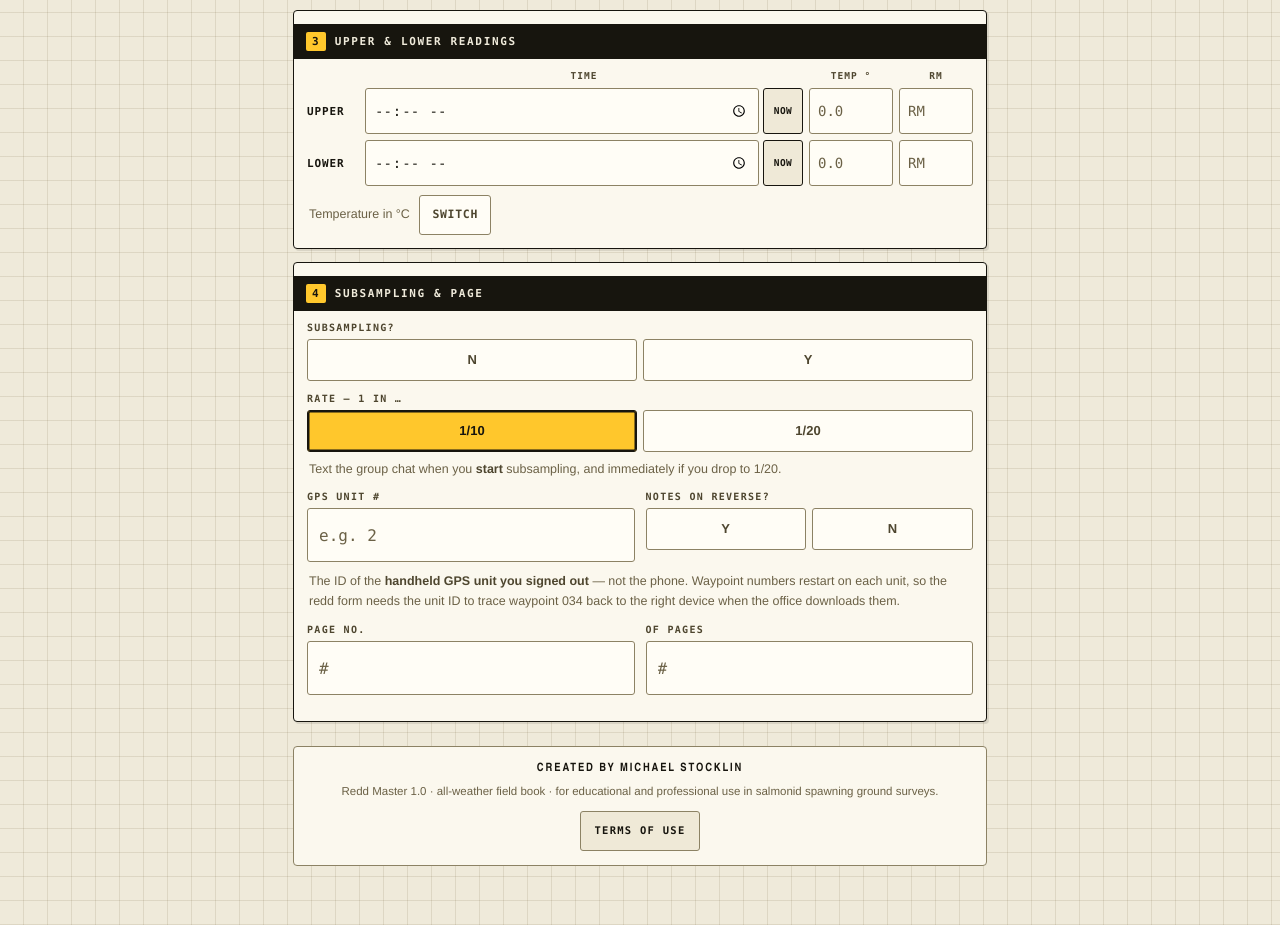
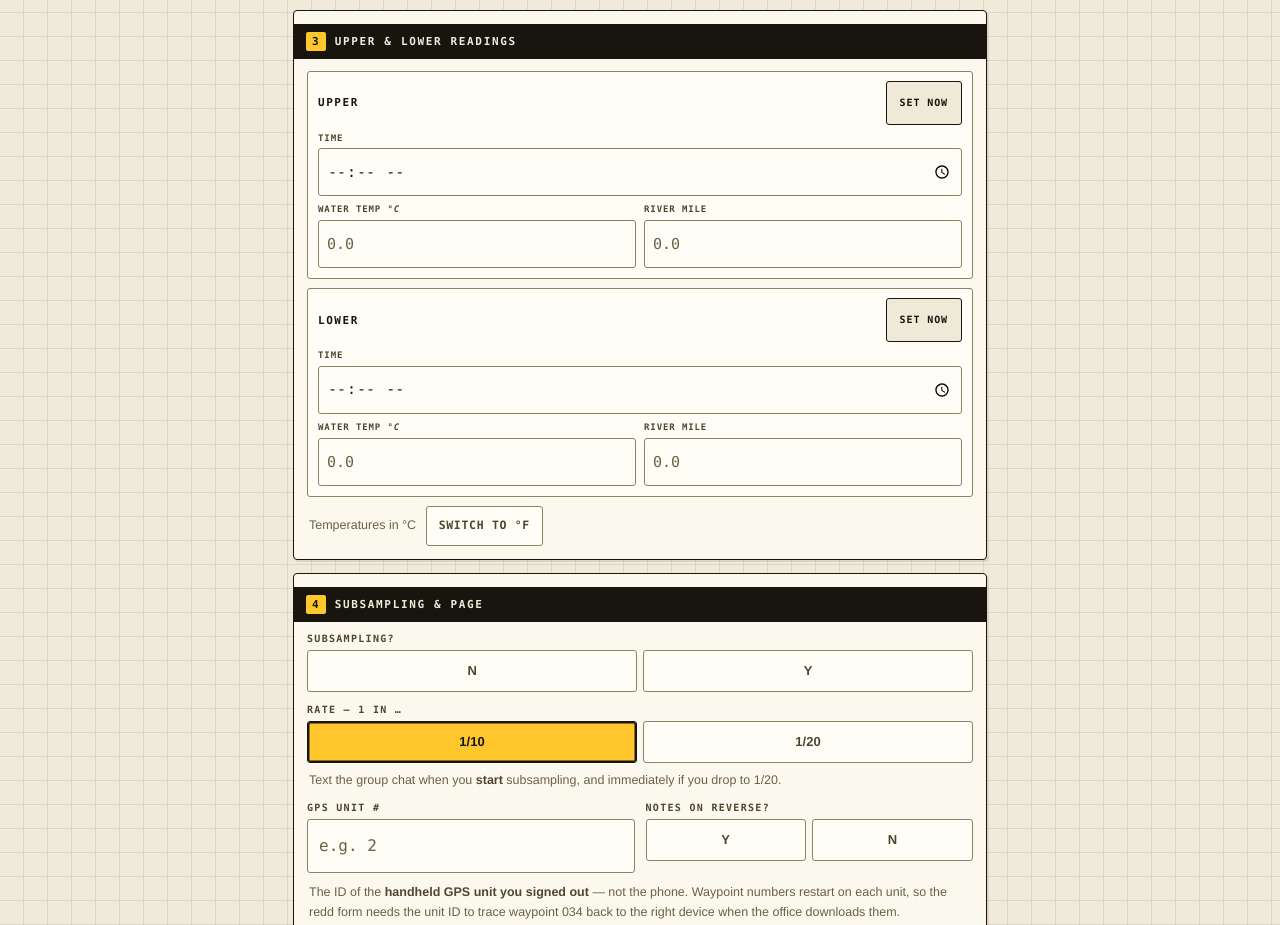
Before and after one commit to GitAlexJones/ReddMaster-1.0, a plain HTML site: page index.html in a window 1280 px wide. Shown: the part 1667-2592 px from the top of the page. Drawn offline with Linux system fonts and the light colour scheme.

Commit message:
Add files via upload

```diff
--- a/index.html
+++ b/index.html
@@ -115,11 +115,11 @@ main{max-width:720px;margin:0 auto;padding:15px 13px 8px}
 .f:last-child{margin-bottom:0}
 .f > .lab{display:block;font:700 10px/1 var(--mono);letter-spacing:.13em;text-transform:uppercase;
   color:var(--tx2);margin-bottom:6px}
-.g2{display:grid;grid-template-columns:1fr 1fr;gap:11px}
+.g2{display:grid;grid-template-columns:minmax(0,1fr) minmax(0,1fr);gap:11px}
 .g2>*{min-width:0}
 .f,.unitrow{min-width:0}
 input[type=text],input[type=number],input[type=date],input[type=time],select.in,textarea{
-  width:100%;min-width:0;height:var(--tap);padding:0 11px;border-radius:var(--r-sm);background:var(--surf2);
+  width:100%;min-width:0;max-width:100%;height:var(--tap);padding:0 11px;border-radius:var(--r-sm);background:var(--surf2);
   border:1.5px solid var(--line2);font:500 16px/1 var(--mono);color:var(--tx);
   transition:border-color .12s,box-shadow .12s,background .12s}
 textarea{height:auto;min-height:80px;padding:11px;line-height:1.55;resize:vertical;
@@ -152,24 +152,38 @@ select.in{appearance:none;-webkit-appearance:none;padding-right:34px;
 .seg.sm button{min-height:42px;min-width:0;font-size:13px;padding:6px 9px}
 
 /* ---------------- upper/lower grid (mirrors the printed box) ---------------- */
-.row3{display:grid;grid-template-columns:1fr 1fr 1fr;gap:9px}
+.row3{display:grid;grid-template-columns:repeat(3,minmax(0,1fr));gap:9px}
 .row3>*{min-width:0}
-.ulgrid{display:grid;grid-template-columns:52px 1fr 84px 74px;gap:6px;align-items:center}
-.ulh{font:700 9.5px/1 var(--mono);letter-spacing:.11em;text-transform:uppercase;color:var(--tx2);
-  text-align:center;padding-bottom:2px}
-.ull{font:700 11px/1 var(--mono);letter-spacing:.08em;text-transform:uppercase;color:var(--tx)}
-.ulc{display:flex;gap:4px;min-width:0}
-.ulc input{height:46px;padding:0 8px;font-size:14px;min-width:0;flex:1}
-.ulnow{flex:0 0 auto;width:40px;height:46px;border:1.5px solid var(--tx);border-radius:var(--r-sm);
-  background:var(--surf3);font:700 9.5px/1 var(--mono);letter-spacing:.04em;color:var(--tx)}
-.ulnow:active{background:var(--cover)}
+.ulrow{border:1.5px solid var(--line2);border-radius:var(--r-sm);background:var(--surf2);
+  padding:9px 10px 10px;margin-bottom:9px}
+.ulhead{display:flex;align-items:center;justify-content:space-between;gap:10px;margin-bottom:8px}
+.ultag{font:700 11px/1 var(--mono);letter-spacing:.14em;text-transform:uppercase;color:var(--tx)}
+.ulnow{flex:0 0 auto;min-height:44px;padding:0 13px;border:1.5px solid var(--tx);
+  border-radius:var(--r-sm);background:var(--surf3);color:var(--tx);
+  font:700 10px/1 var(--mono);letter-spacing:.09em;text-transform:uppercase}
+.ulnow:active{background:var(--cover);transform:translate(1px,1px)}
+.ulfields{display:grid;grid-template-columns:repeat(2,minmax(0,1fr));gap:8px}
+.ulfields>label:first-child{grid-column:1 / -1}
+.ulfields>label{display:block;min-width:0}
+.ulfields input{width:100%;min-width:0;max-width:100%;height:48px;padding:0 8px;font-size:15px}
+/* iOS gives date/time inputs a wide intrinsic size — keep them inside their track */
+input[type=time],input[type=date]{-webkit-appearance:none;appearance:none;
+  min-width:0;max-width:100%;flex:1 1 auto}
+.unitrow{min-width:0}.unitrow input{min-width:0;flex:1 1 auto}
+.ulcap{display:block;font:700 9px/1.2 var(--mono);letter-spacing:.1em;text-transform:uppercase;
+  color:var(--tx2);margin-bottom:5px;white-space:nowrap;overflow:hidden;text-overflow:ellipsis}
+/* narrow phones or large system text: stack rather than squeeze */
+/* small phones and large system text: paired fields stack rather than collide */
+@media (max-width:400px){.g2{grid-template-columns:minmax(0,1fr)}
+  .row3{grid-template-columns:repeat(2,minmax(0,1fr))}
+  .row3>label:last-child{grid-column:1 / -1}}
 
 /* ---------------- tally rows (one river mile per line) ---------------- */
 .totbox{background:var(--tx);color:var(--bg);border:1.5px solid var(--tx);border-radius:var(--r);
   padding:10px 11px;margin-bottom:12px;box-shadow:var(--sh)}
 .totbox .th{font:700 9.5px/1 var(--mono);letter-spacing:.16em;text-transform:uppercase;
   color:var(--cover);margin-bottom:9px}
-.totgrid{display:grid;grid-template-columns:repeat(5,1fr);gap:7px}
+.totgrid{display:grid;grid-template-columns:repeat(5,minmax(0,1fr));gap:7px}
 .totgrid div{text-align:center}
 .totgrid .tv{font:700 19px/1 var(--mono);font-variant-numeric:tabular-nums}
 .totgrid .tk{font:700 8.5px/1.2 var(--mono);letter-spacing:.07em;text-transform:uppercase;
@@ -189,8 +203,8 @@ select.in{appearance:none;-webkit-appearance:none;padding-right:34px;
 .rowhead .x:active{background:var(--sal);border-color:var(--sal);color:#FBF8EE}
 .subhead{font:700 9.5px/1 var(--mono);letter-spacing:.13em;text-transform:uppercase;color:var(--tx2);
   padding:9px 10px 5px;background:var(--surf2);border-top:1px solid var(--line)}
-.cg3{display:grid;grid-template-columns:1fr 1fr 1fr;gap:0}
-.cg2{display:grid;grid-template-columns:1fr 1fr;gap:0}
+.cg3{display:grid;grid-template-columns:repeat(3,minmax(0,1fr));gap:0}
+.cg2{display:grid;grid-template-columns:repeat(2,minmax(0,1fr));gap:0}
 .rownotes{padding:9px 10px 10px;border-top:1px solid var(--line);background:var(--surf2)}
 .rownotes input{height:44px;font-size:14px}
 
@@ -203,7 +217,7 @@ select.in{appearance:none;-webkit-appearance:none;padding-right:34px;
 .sphead .tot{font:700 13px/1 var(--mono);color:var(--tx);background:var(--cover);
   border:1.5px solid var(--tx);padding:4px 9px;min-width:40px;text-align:center}
 .sphead .tot.zero{color:var(--tx3);background:var(--surf2);border-color:var(--line)}
-.t3{display:grid;grid-template-columns:1fr 1fr 1fr;gap:0}
+.t3{display:grid;grid-template-columns:repeat(3,minmax(0,1fr));gap:0}
 .tcell{background:var(--surf);padding:0 0 9px;text-align:center;border-right:1px solid var(--line)}
 .tcell:last-child{border-right:none}
 .tcell .cap{font:700 9.5px/1 var(--mono);letter-spacing:.13em;text-transform:uppercase;
@@ -673,18 +687,29 @@ table.dt tfoot td{background:var(--surf3);font-weight:700;color:var(--tx);border
 
     <div class="card">
       <div class="secthead"><span class="sn">3</span><span class="st">Upper &amp; lower readings</span></div>
-      <div class="ulgrid">
-        <span class="ulh"></span><span class="ulh">Time</span><span class="ulh">Temp <em class="u">&deg;</em></span><span class="ulh">RM</span>
-        <span class="ull">Upper</span>
-        <span class="ulc"><input type="time" data-h="upTime"><button class="ulnow" data-act="now" data-k="upTime">NOW</button></span>
-        <span class="ulc"><input type="number" inputmode="decimal" step="0.1" data-h="upTemp" placeholder="0.0"></span>
-        <span class="ulc"><input type="number" inputmode="decimal" step="0.1" data-h="upRM" placeholder="RM"></span>
-        <span class="ull">Lower</span>
-        <span class="ulc"><input type="time" data-h="loTime"><button class="ulnow" data-act="now" data-k="loTime">NOW</button></span>
-        <span class="ulc"><input type="number" inputmode="decimal" step="0.1" data-h="loTemp" placeholder="0.0"></span>
-        <span class="ulc"><input type="number" inputmode="decimal" step="0.1" data-h="loRM" placeholder="RM"></span>
+      <div class="ulrow">
+        <div class="ulhead"><span class="ultag">Upper</span>
+          <button class="ulnow" data-act="now" data-k="upTime">Set now</button></div>
+        <div class="ulfields">
+          <label><span class="ulcap">Time</span><input type="time" data-h="upTime"></label>
+          <label><span class="ulcap">Water temp <em class="u">°<span class="unitLbl">C</span></em></span>
+            <input type="number" inputmode="decimal" step="0.1" data-h="upTemp" placeholder="0.0"></label>
+          <label><span class="ulcap">River mile</span>
+            <input type="number" inputmode="decimal" step="0.1" data-h="upRM" placeholder="0.0"></label>
+        </div>
       </div>
-      <p class="hint">Temperature in °<span id="unitLbl">C</span> <button class="chip mute" data-act="unit" style="margin-left:6px">switch</button></p>
+      <div class="ulrow">
+        <div class="ulhead"><span class="ultag">Lower</span>
+          <button class="ulnow" data-act="now" data-k="loTime">Set now</button></div>
+        <div class="ulfields">
+          <label><span class="ulcap">Time</span><input type="time" data-h="loTime"></label>
+          <label><span class="ulcap">Water temp <em class="u">°<span class="unitLbl">C</span></em></span>
+            <input type="number" inputmode="decimal" step="0.1" data-h="loTemp" placeholder="0.0"></label>
+          <label><span class="ulcap">River mile</span>
+            <input type="number" inputmode="decimal" step="0.1" data-h="loRM" placeholder="0.0"></label>
+        </div>
+      </div>
+      <p class="hint">Temperatures in °<span class="unitLbl">C</span> <button class="chip mute" data-act="unit" style="margin-left:6px">Switch to °F</button></p>
     </div>
 
     <div class="card">
@@ -1115,7 +1140,7 @@ function fillHeader(){
   $("#subRateWrap").hidden=h.subsampling!=="Y";
   ["species","fork","waterType","surveyType","visibility","subsampling","subRate","reverseNotes"]
     .forEach(k=>paintSeg(k,h[k]));
-  $("#unitLbl").textContent=DB.unit;
+  $$(".unitLbl").forEach(e=>e.textContent=DB.unit);
   renderChrome();
 }
 document.addEventListener("input",e=>{
@@ -2752,8 +2777,9 @@ document.addEventListener("click",e=>{
       $("#reddLiveCt").textContent=DRAFT.liveOnRedd;revalidate();saveDraft();hap(8);break;}
     case "now": {const el=$('[data-h="'+k+'"]');el.value=nowHM();S().header[k]=el.value;save();hap(8);break;}
     case "nowdate": {const el=$('[data-h="date"]');el.value=today();S().header.date=el.value;save();renderChrome();hap(8);break;}
-    case "unit": {DB.unit=DB.unit==="C"?"F":"C";$("#unitLbl").textContent=DB.unit;save();hap(8);break;}
-    case "unitset": {DB.unit=v;$("#unitLbl").textContent=v;save();openSettings();break;}
+    case "unit": {DB.unit=DB.unit==="C"?"F":"C";
+      $$(".unitLbl").forEach(e=>e.textContent=DB.unit);save();hap(8);break;}
+    case "unitset": {DB.unit=v;$$(".unitLbl").forEach(e=>e.textContent=v);save();openSettings();break;}
     case "theme": DB.theme=v;applyTheme();save();openSettings();break;
     case "tog": {DB[k]=!DB[k];save();if(k==="keepAwake")setWake(DB[k]);openSettings();break;}
     case "graph": {DB.charts=DB.charts||{};DB.charts[k]=!DB.charts[k];save();
@@ -2839,6 +2865,17 @@ function doRestore(){DB=window.__imp;load();save();closeSheet();applyTheme();fil
 
 /* ══════════════ boot ══════════════ */
 load();applyTheme();fillHeader();repaintAll();paintChips();paintViewChips();showTab("survey");
+/* home-screen shortcuts: ?new=1 starts a survey, ?finish=1 opens the end-of-day sheet */
+(function(){
+  try{
+    const q=new URLSearchParams(location.search);
+    if(q.get("new")==="1"){
+      const s=blankSurvey();DB.surveys[s.id]=s;DB.current=s.id;save();
+      fillHeader();repaintAll();showTab("survey");toast("New survey started");
+    }else if(q.get("finish")==="1"){openFinish();}
+    if(q.toString()&&history.replaceState)history.replaceState(null,"",location.pathname);
+  }catch(e){}
+})();
 if(DB.keepAwake)setWake(true);
 window.addEventListener("pagehide",flush);
 window.addEventListener("beforeunload",flush);
```
Also changed, not shown: preview.png, 1 other file.
